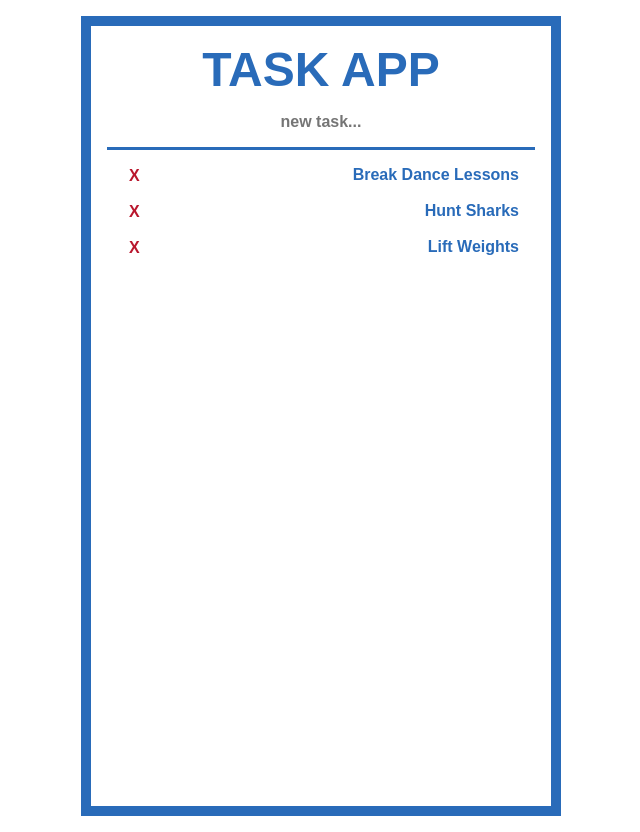
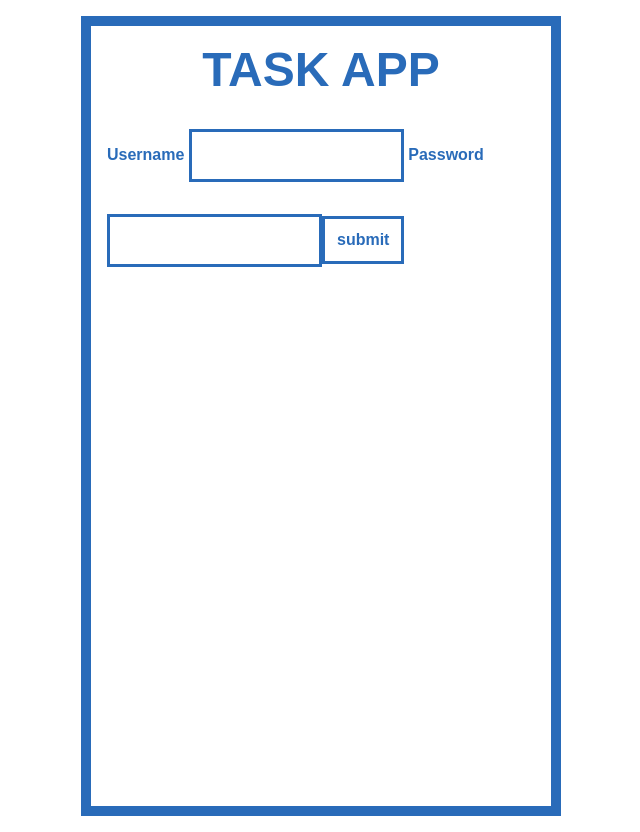
Before and after one commit to aaronshivers/ng-task-app, an Angular app: page / in a window 1280 px wide. Shown: the whole page, without its empty margins (319-959 px from the left). Built offline with nearby package versions, Linux system fonts and the light colour scheme.

Commit message:
feature/login - setup login form

```diff
--- a/src/app/app.component.html
+++ b/src/app/app.component.html
@@ -1,4 +1,15 @@
 <div class="tasks__container">
+
   <h1 class="tasks__title">{{ title | uppercase }}</h1>
-  <router-outlet></router-outlet>
+
+  <div *ngIf="isLoggedIn; then displayApp else displayLogin"></div>
+
+  <ng-template #displayLogin>
+    <app-login></app-login>
+  </ng-template>
+
+  <ng-template #displayApp>
+    <router-outlet></router-outlet>
+  </ng-template>
+
 </div>
--- a/src/app/app.component.ts
+++ b/src/app/app.component.ts
@@ -7,4 +7,5 @@ import { Component } from '@angular/core';
 })
 export class AppComponent {
   title = 'Task App';
+  isLoggedIn: false;
 }
--- /dev/null
+++ b/src/app/login/login.component.html
@@ -0,0 +1,15 @@
+<div class="form__container">
+
+  <form [formGroup]="loginForm" (ngSubmit)="onSubmit()">
+    <label>
+      Username
+      <input type="text" formControlName="username" required="">
+    </label>
+    <label>
+      Password
+      <input type="password" formControlName="password" required>
+    </label>
+    <button type="submit">submit</button>
+  </form>
+
+</div>
--- /dev/null
+++ b/src/app/login/login.component.scss
@@ -0,0 +1,21 @@
+.form__container {
+  margin-top: 1rem;
+}
+
+input {
+  border: 3px solid var(--primary-color);
+  padding: 1rem;
+  margin: 1rem 0;
+  width: available;
+  width: -moz-available;
+
+}
+
+button {
+  border: 3px solid var(--primary-color);
+  background-color: inherit;
+  font-weight: inherit;
+  font-size: inherit;
+  padding: .75rem;
+  color: inherit;
+}
--- /dev/null
+++ b/src/app/login/login.component.ts
@@ -0,0 +1,23 @@
+import { Component, OnInit } from '@angular/core';
+import { FormBuilder, Validators } from '@angular/forms';
+
+@Component({
+  selector: 'app-login',
+  templateUrl: './login.component.html',
+  styleUrls: ['./login.component.scss']
+})
+export class LoginComponent implements OnInit {
+  loginForm = this.fb.group({
+    username: ['', Validators.required],
+    password: ['', Validators.required]
+  });
+  constructor(private fb: FormBuilder) { }
+
+  ngOnInit() {
+  }
+
+  onSubmit() {
+    // todo: use eventEmitter with form value
+    console.warn(this.loginForm.value);
+  }
+}
```
Also changed, not shown: src/app/app.module.ts (+5 -2 lines), 1 other file (tests, documents, lock files or other folders).
